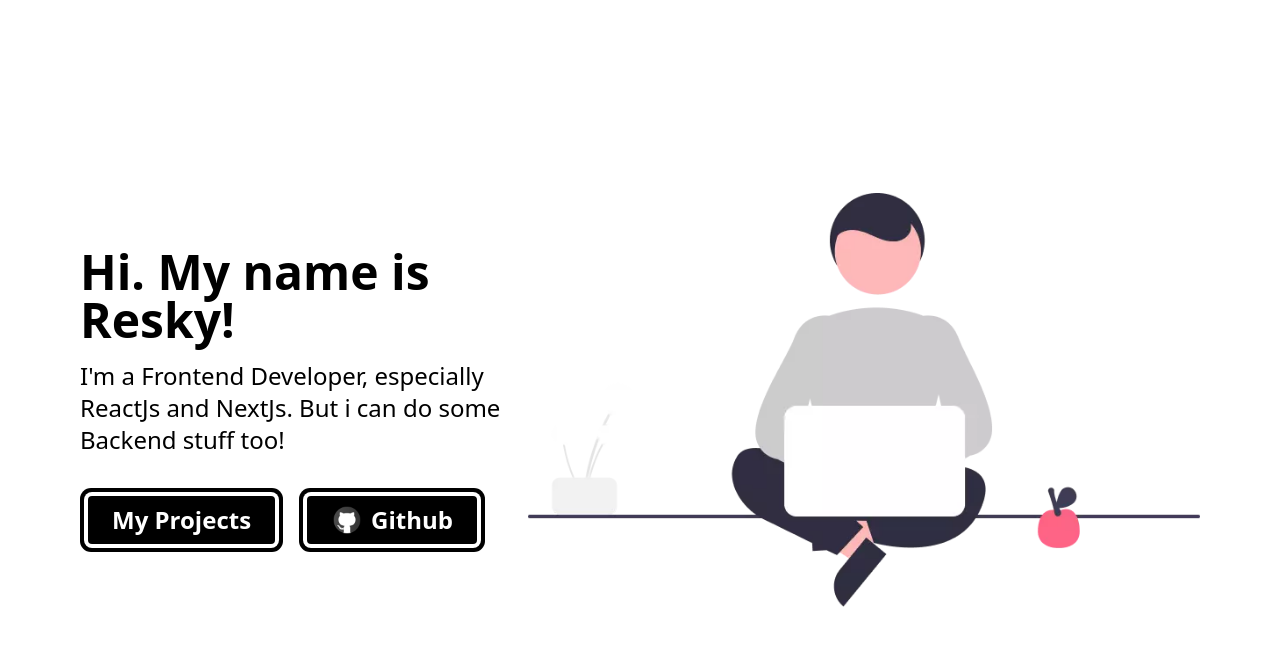
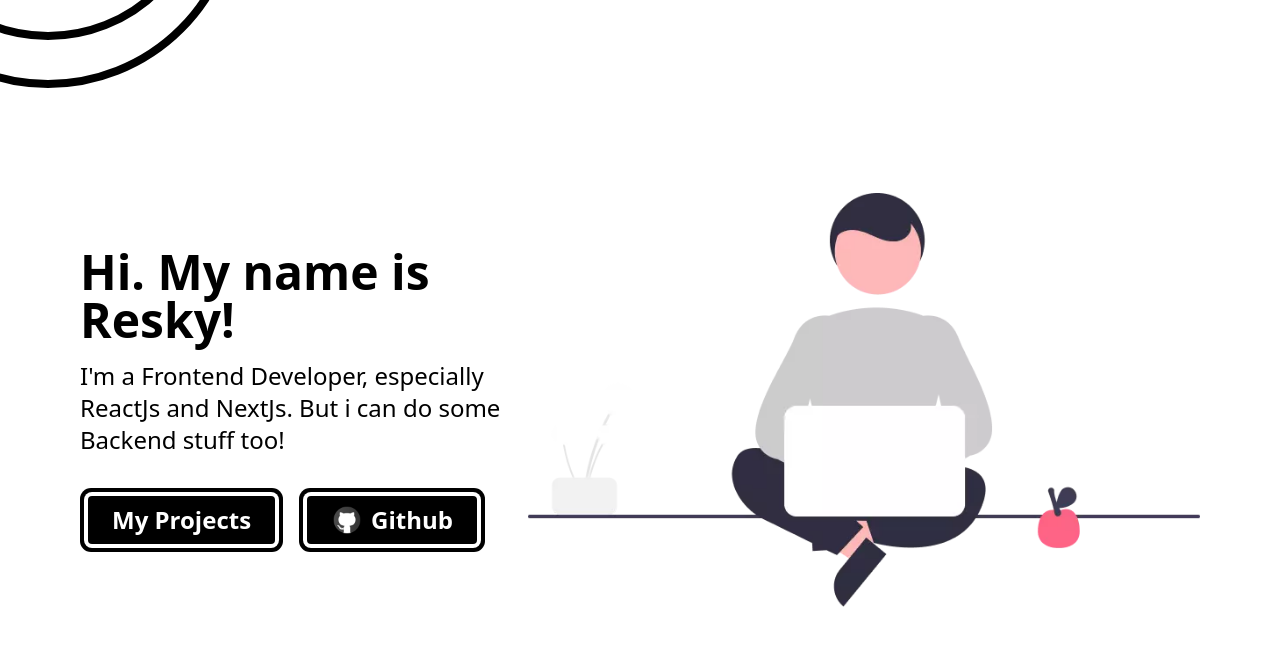
Before and after one commit to reskyppo/portofolio, a Next.js app: page / in a window 1280 px wide. Shown: the top 646 px of the page. Built offline with nearby package versions, Linux system fonts and the light colour scheme.

Commit message:
landing almost done

```diff
--- a/components/Hero.js
+++ b/components/Hero.js
@@ -2,15 +2,16 @@ import Link from "next/link";
 import Image from "next/image";
 const Hero = () => {
   return (
-    <div className="min-h-screen mx-auto flex flex-wrap flex-col md:flex-row items-center">
+    <>
+      <div className="min-h-screen mx-auto flex flex-wrap justify-center flex-col md:flex-row items-center">
         {/* <!--Left Col--> */}
         <div className="flex flex-col pb-4 w-full xl:w-2/5 justify-center lg:items-start overflow-y-hidden">
           <h1 className="my-4 text-3xl md:text-5xl  font-bold leading-tight text-center md:text-left slide-in-bottom-h1">
             Hi. My name is Resky!
           </h1>
           <p className="leading-normal text-base md:text-2xl mb-8 text-center md:text-left slide-in-bottom-subtitle">
-          I'm a Frontend Developer, especially ReactJs and NextJs. But i can do
-          some Backend stuff too!
+            I'm a Frontend Developer, especially ReactJs and NextJs. But i can
+            do some Backend stuff too!
           </p>
           <div className="flex justify-center md:m-2">
             <button className="flex md:py-2 p-2 md:px-6 text-white font-semibold text-base  ring-4 ring-black ring-offset-4 rounded bg-black">
@@ -41,6 +42,11 @@ const Hero = () => {
           <img className="mx-auto lg:mr-0 " src="/hero.webp" alt="hero" />
         </div>
       </div>
+      <div>
+        <section className="rounded-full animate-bounce border-black border-8 h-72 w-72 md:h-80 md:w-80 absolute left-0 -inset-y-1/4 -ml-28 "></section>
+        <section className="rounded-full animate-bounce border-black border-8 h-80 w-80 md:h-96 md:w-96 absolute left-0 -inset-y-1/4 -ml-36  "></section>
+      </div>
+    </>
   );
 };
 
--- a/styles/index.css
+++ b/styles/index.css
@@ -1,9 +1,5 @@
 /* purgecss start ignore */
 @tailwind base;
 @tailwind components;
-/* html,
-body {
-  @apply bg-gray-50 dark:bg-gray-900;
-} */
-/* purgecss end ignore */
+
 @tailwind utilities;
```
Lines whose indentation alone changed are shown as unchanged.
